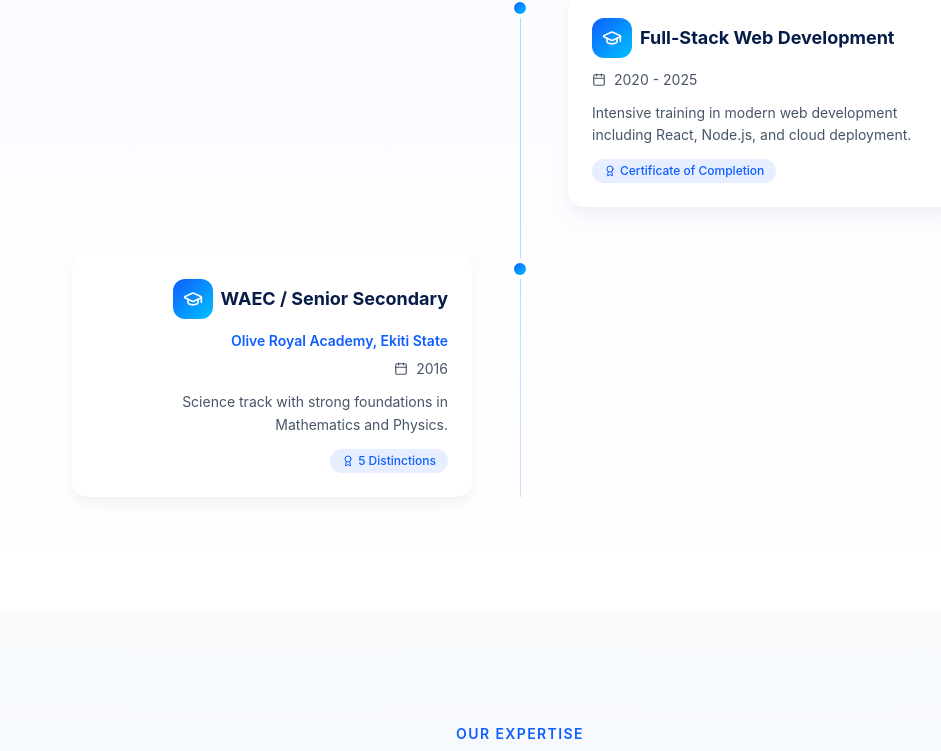
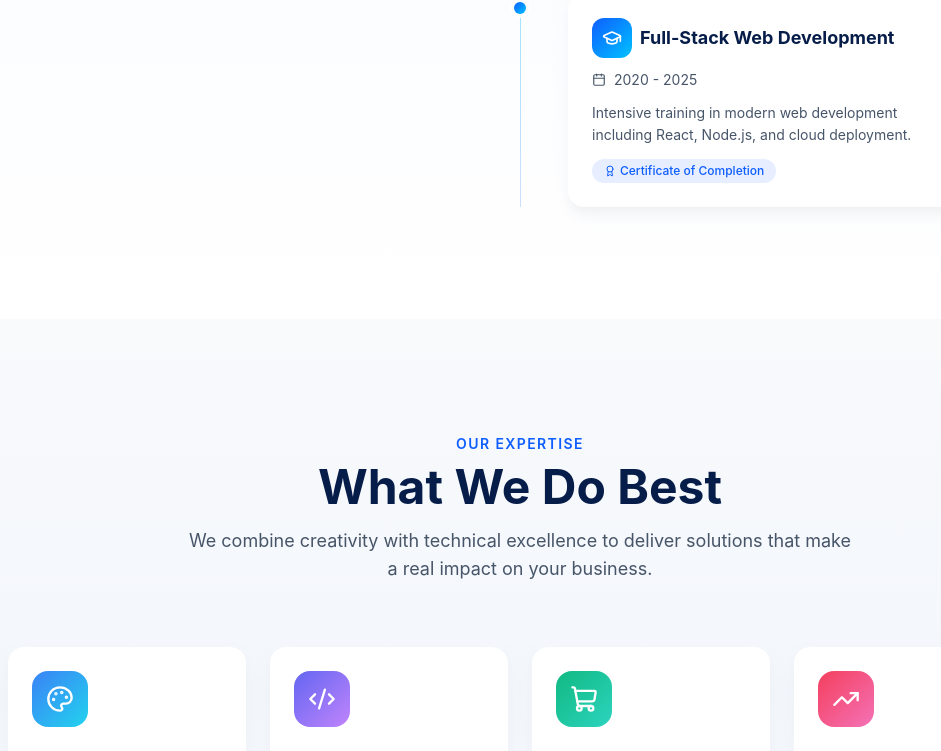
Before and after one commit to harmony4814/nsbtech, a Next.js app: page / in a window 1280 px wide. Shown: the part 3012-3763 px from the top of the page, without its empty margins (120-1061 px from the left). Built offline with nearby package versions, Linux system fonts and the light colour scheme.

Commit message:
remove WAEC/Senior Secondary education entry

```diff
--- a/src/components/Education.tsx
+++ b/src/components/Education.tsx
@@ -20,14 +20,7 @@ const educationItems = [
       "Intensive training in modern web development including React, Node.js, and cloud deployment.",
     highlights: ["Certificate of Completion"],
   },
-  {
-    degree: "WAEC / Senior Secondary",
-    school: "Olive Royal Academy, Ekiti State",
-    period: "2016",
-    description:
-      "Science track with strong foundations in Mathematics and Physics.",
-    highlights: ["5 Distinctions"],
-  },
+
 ];
 
 const cardVariants = {
```
